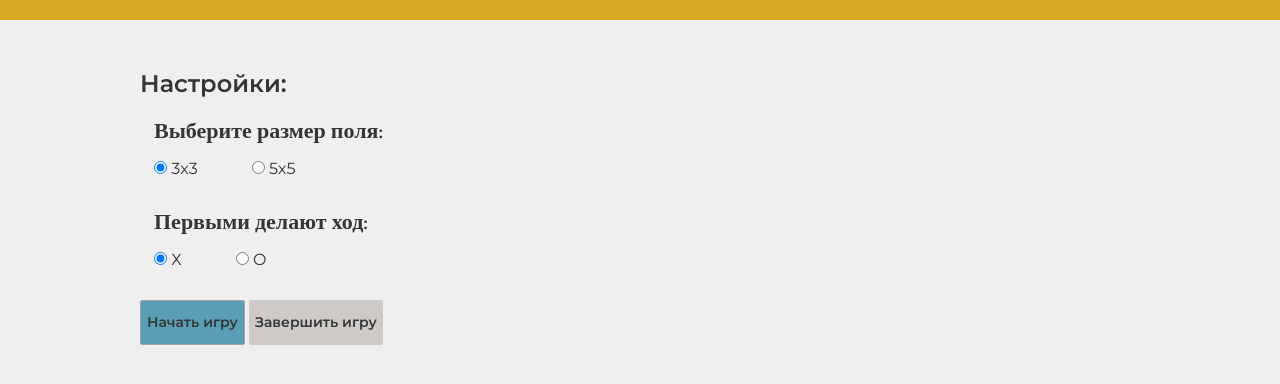
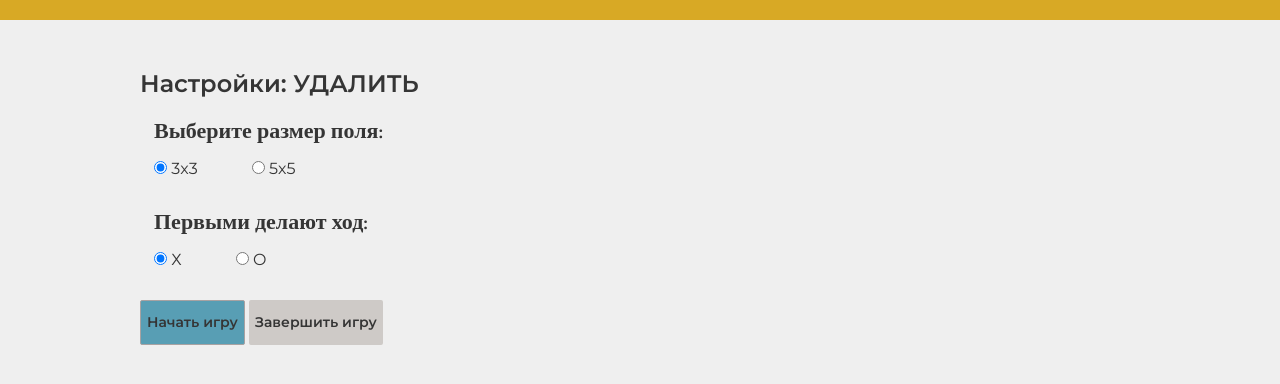
Before and after one commit to K-Mixail/X-and-O, a plain HTML site: page index.html in a window 1280 px wide. Shown: the part 120-504 px from the top of the page. Drawn offline with nearby package versions, Linux system fonts and the light colour scheme.

Commit message:
тест

```diff
--- a/index.html
+++ b/index.html
@@ -29,7 +29,7 @@
     <section class="main">
       <form action="" id="game">
         <div class="choose">
-          <h2>Настройки:</h2>
+          <h2>Настройки: УДАЛИТЬ</h2>
           <fieldset class="choose--size">
             <legend class="section-subtitle">Выберите размер поля:</legend>
             <label>
```
